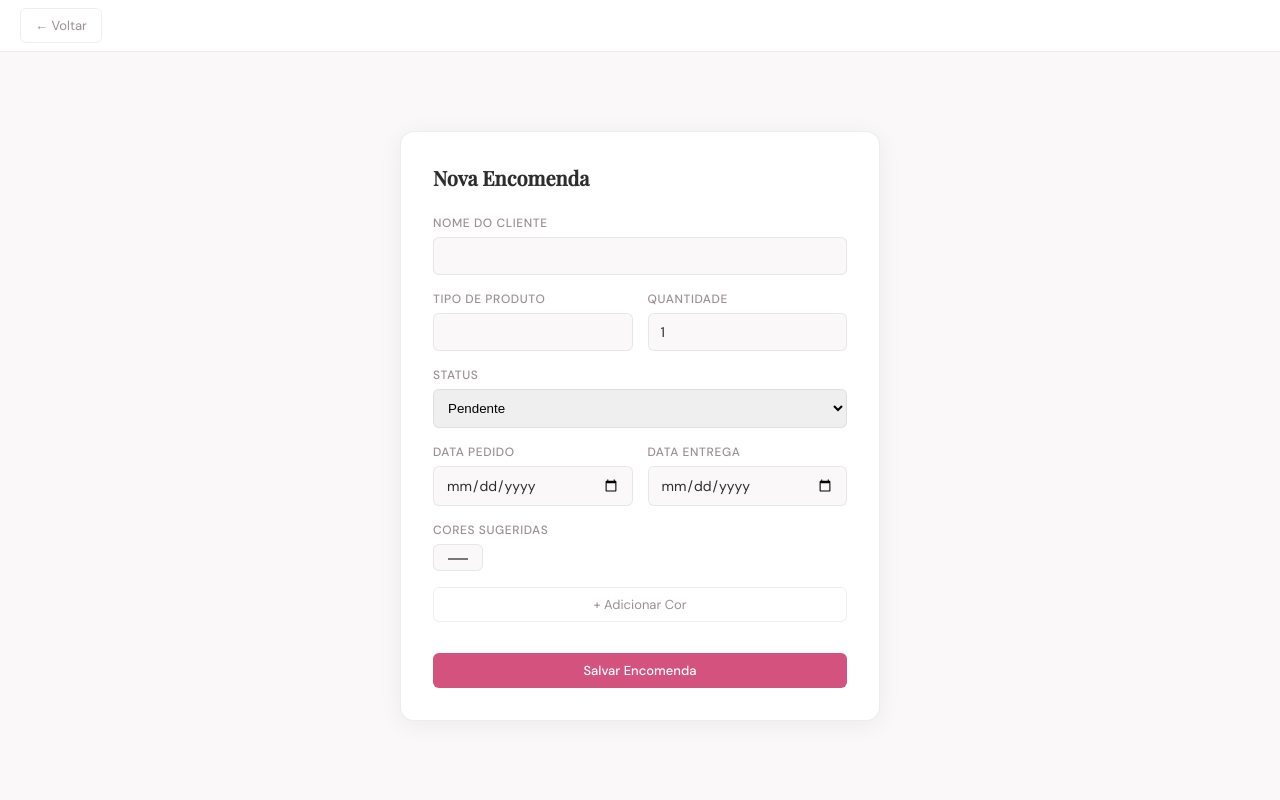
After one commit to isbllvt/arteHub, a Flask app: page /encomenda/nova in a window 1280 px wide. The commit adds this page. Run offline with Flask 3, Linux system fonts and the light colour scheme.

Commit message:
list orders

```diff
--- a/app.py
+++ b/app.py
@@ -145,5 +145,60 @@ def deletar_matriz(id):
         colecao.delete_one({"_id": ObjectId(id)})
     return redirect(url_for('biblioteca'))
 
+#Encomendas
+
+# Nova coleção
+colecao_encomendas = db["encomendas"]
+
+@app.route('/encomenda')
+def listar_encomendas():
+    encomenda = list(colecao_encomendas.find({}).sort("data_pedido", -1))
+    return render_template('encomenda.html', encomenda=encomenda)
+
+@app.route('/encomenda/nova', methods=['GET', 'POST'])
+def nova_encomenda():
+    if request.method == 'POST':
+        # Coleta as cores enviadas (podem vir vários campos 'cor')
+        cores = request.form.getlist('cores_sugeridas')
+
+        doc = {
+            "cliente_nome": request.form.get("cliente_nome"),
+            "produto_tipo": request.form.get("produto_tipo"),
+            "quantidade": int(request.form.get("quantidade", 1)),
+            "status": request.form.get("status", "Pendente"),
+            "data_pedido": request.form.get("data_pedido"),
+            "data_entrega": request.form.get("data_entrega"),
+            "cores_sugeridas": cores
+        }
+        colecao_encomendas.insert_one(doc)
+        return redirect(url_for('listar_encomendas'))
+
+    return render_template('nova_encomenda.html', encomenda=None)
+
+@app.route('/encomenda/editar/<id>', methods=['GET', 'POST'])
+def editar_encomenda(id):
+    encomenda = colecao_encomendas.find_one({"_id": ObjectId(id)})
+
+    if request.method == 'POST':
+        cores = request.form.getlist('cores_sugeridas')
+        dados_atualizados = {
+            "cliente_nome": request.form.get("cliente_nome"),
+            "produto_tipo": request.form.get("produto_tipo"),
+            "quantidade": int(request.form.get("quantidade", 1)),
+            "status": request.form.get("status"),
+            "data_pedido": request.form.get("data_pedido"),
+            "data_entrega": request.form.get("data_entrega"),
+            "cores_sugeridas": cores
+        }
+        colecao_encomendas.update_one({"_id": ObjectId(id)}, {"$set": dados_atualizados})
+        return redirect(url_for('listar_encomendas'))
+
+    return render_template('nova_encomenda.html', encomenda=encomenda)
+
+@app.route('/encomenda/deletar/<id>', methods=['POST'])
+def deletar_encomenda(id):
+    colecao_encomendas.delete_one({"_id": ObjectId(id)})
+    return redirect(url_for('listar_encomendas'))
+
 if __name__ == '__main__':
     app.run(debug=True)
--- a/static/css/style.css
+++ b/static/css/style.css
@@ -152,6 +152,8 @@ body {
   padding: 6px 12px;
   border-radius: var(--radius-sm);
   transition: background 0.15s, color 0.15s;
+  text-decoration: none;
+  display: inline-block;
 }
 
 .nav-btn:hover,
--- a/templates/biblioteca.html
+++ b/templates/biblioteca.html
@@ -23,8 +23,8 @@
       <span class="logo-text">Ateliê <span>Digital</span></span>
     </div>
     <div class="topbar-nav">
-      <button class="nav-btn">Encomendas</button>
-      <button class="nav-btn active">Matrizes</button>
+      <a href="{{ url_for('listar_encomendas') }}" class="nav-btn">Encomendas</a>
+      <a href="{{ url_for('biblioteca') }}" class="nav-btn active">Matrizes</a>
       <button  class="nav-btn" onclick="toggleTheme()">🌙</button>
 
     </div>
--- /dev/null
+++ b/templates/nova_encomenda.html
@@ -0,0 +1,90 @@
+<!DOCTYPE html>
+<html lang="pt-BR">
+<head>
+    <meta charset="UTF-8">
+    <title>Encomenda - Ateliê Digital</title>
+    <link rel="stylesheet" href="{{ url_for('static', filename='css/style.css') }}">
+    <link href="https://fonts.googleapis.com/css2?family=DM+Sans:wght@400;500&family=Playfair+Display:wght@500&display=swap" rel="stylesheet" />
+</head>
+<body>
+    <div class="topbar">
+        <a href="/encomenda" class="btn-outline">← Voltar</a>
+    </div>
+
+    <div class="form-container">
+        <div class="card-form">
+            <h2>{% if encomenda %}Editar{% else %}Nova{% endif %} Encomenda</h2>
+            <form method="POST">
+                <div class="form-group">
+                    <label>Nome do Cliente</label>
+                    <input type="text" name="cliente_nome" value="{{ encomenda.cliente_nome if encomenda else '' }}" required>
+                </div>
+
+                <div style="display: grid; grid-template-columns: 1fr 1fr; gap: 15px;">
+                    <div class="form-group">
+                        <label>Tipo de Produto</label>
+                        <input type="text" name="produto_tipo" list="lista-produtos" value="{{ encomenda.produto_tipo if encomenda else '' }}" required>
+                        <datalist id="lista-produtos">
+                            <option value="Toalha">
+                            <option value="Roupão">
+                            <option value="Fralda">
+                            <option value="Body">
+                        </datalist>
+                    </div>
+                    <div class="form-group">
+                        <label>Quantidade</label>
+                        <input type="number" name="quantidade" value="{{ encomenda.quantidade if encomenda else '1' }}" min="1">
+                    </div>
+                </div>
+
+                <div class="form-group">
+                    <label>Status</label>
+                    <select name="status" style="width: 100%; padding: 10px; border-radius: 6px; border: 0.5px solid var(--border);">
+                        {% for st in ["Pendente", "Em produção", "Em processo de entrega", "Entregue"] %}
+                        <option value="{{ st }}" {% if encomenda and encomenda.status == st %}selected{% endif %}>{{ st }}</option>
+                        {% endfor %}
+                    </select>
+                </div>
+
+                <div style="display: grid; grid-template-columns: 1fr 1fr; gap: 15px;">
+                    <div class="form-group">
+                        <label>Data Pedido</label>
+                        <input type="date" name="data_pedido" value="{{ encomenda.data_pedido if encomenda else '' }}">
+                    </div>
+                    <div class="form-group">
+                        <label>Data Entrega</label>
+                        <input type="date" name="data_entrega" value="{{ encomenda.data_entrega if encomenda else '' }}">
+                    </div>
+                </div>
+
+                <div class="form-group">
+                    <label>Cores Sugeridas</label>
+                    <div id="container-cores">
+                        {% if encomenda and encomenda.cores_sugeridas %}
+                            {% for cor in encomenda.cores_sugeridas %}
+                                <input type="color" name="cores_sugeridas" value="{{ cor }}" style="margin-right: 5px;">
+                            {% endfor %}
+                        {% else %}
+                            <input type="color" name="cores_sugeridas" value="#000000">
+                        {% endif %}
+                    </div>
+                    <button type="button" onclick="addCor()" class="btn-outline" style="margin-top: 10px; width: 100%;">+ Adicionar Cor</button>
+                </div>
+
+                <button type="submit" class="btn-primary" style="width: 100%; margin-top: 15px;">Salvar Encomenda</button>
+            </form>
+        </div>
+    </div>
+
+    <script>
+        function addCor() {
+            const input = document.createElement('input');
+            input.type = 'color';
+            input.name = 'cores_sugeridas';
+            input.value = '#000000';
+            input.style.marginRight = '5px';
+            document.getElementById('container-cores').appendChild(input);
+        }
+    </script>
+</body>
+</html>
```
Also changed, not shown: templates/encomenda.html (added, +57 -0 lines).
